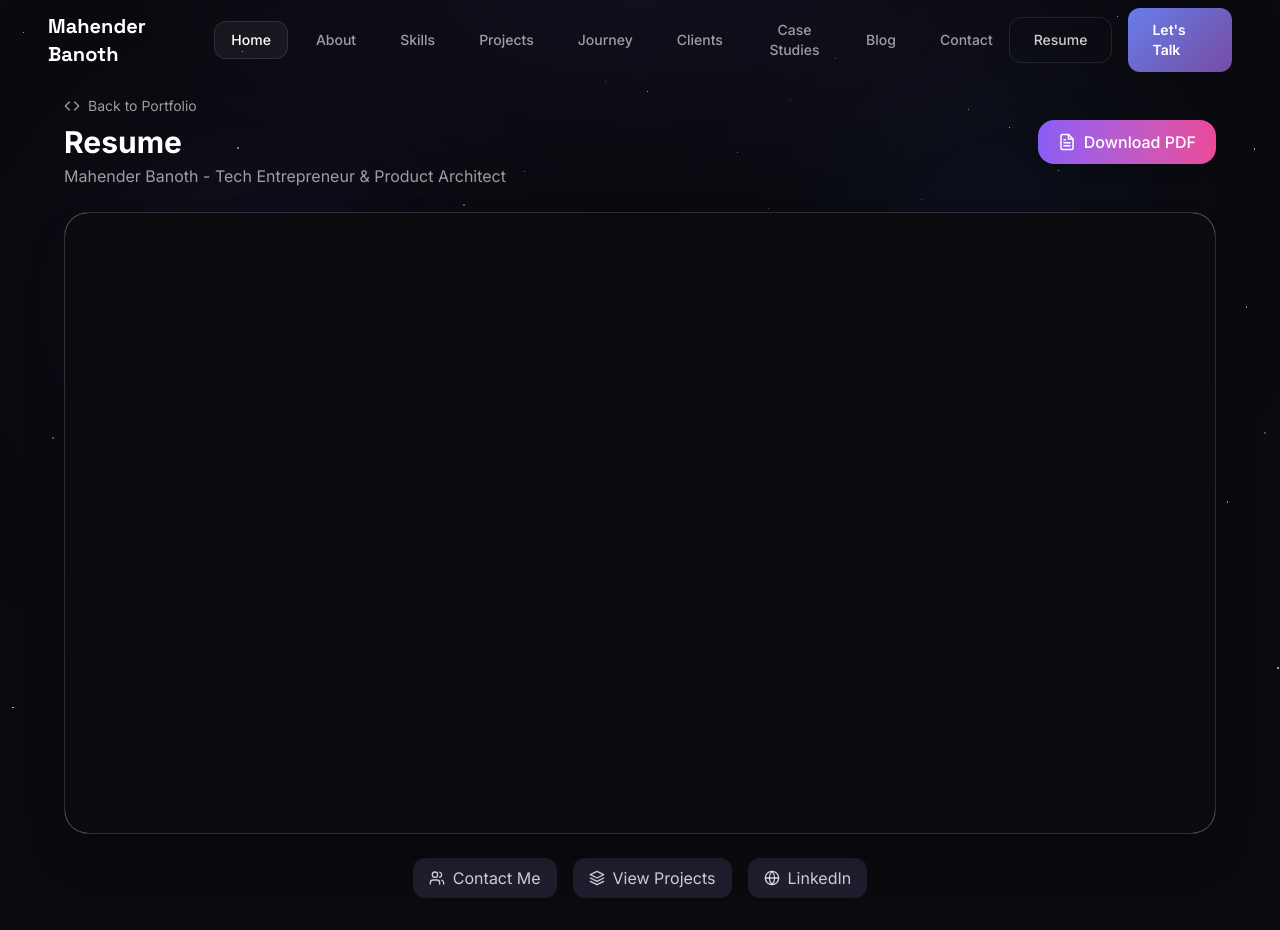
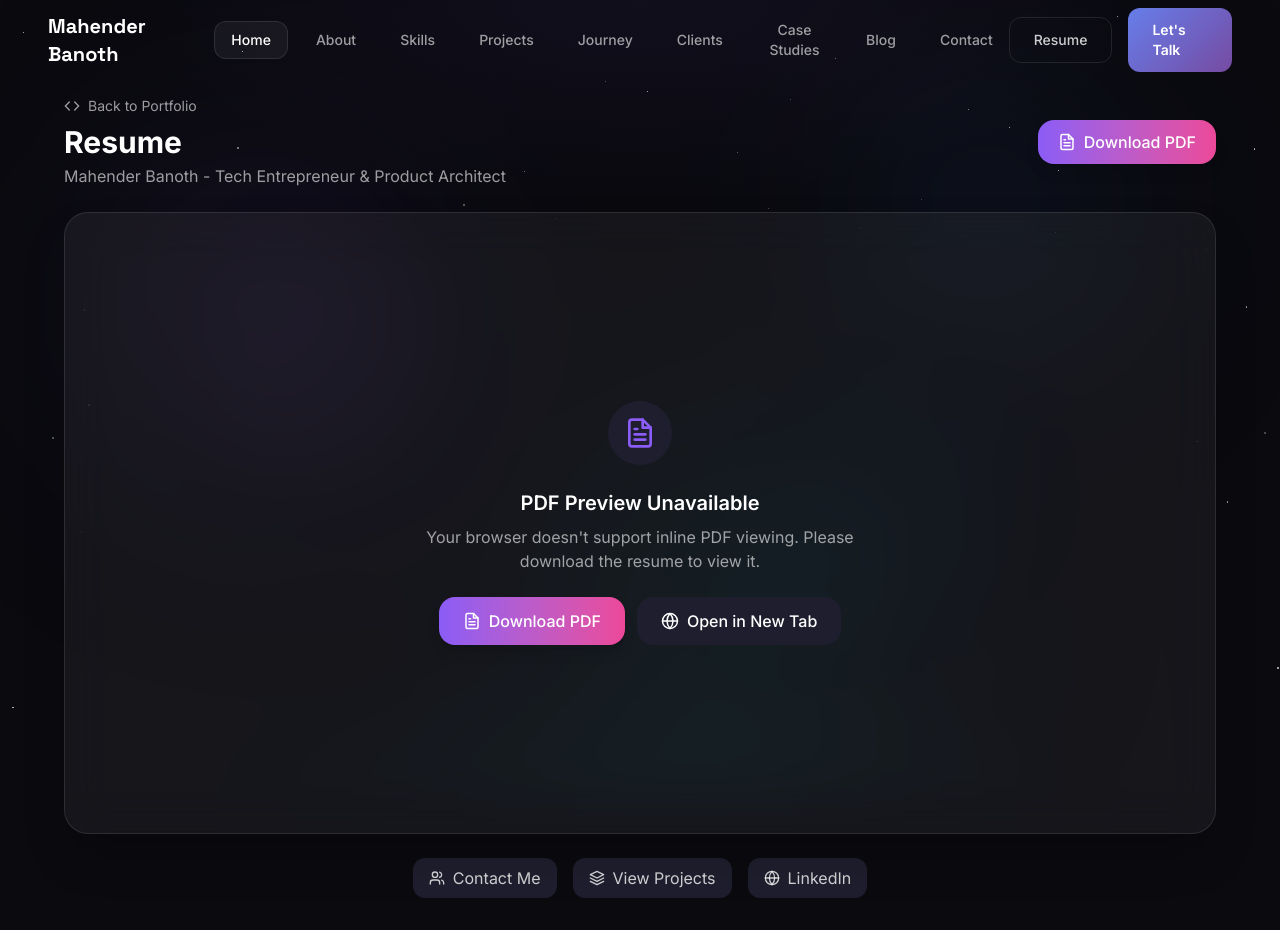
Before and after one commit to mahenderoffl/kalyanportfolio3d, a Next.js app: page /resume in a window 1280 px wide. Built offline with nearby package versions, Linux system fonts and the light colour scheme.

Commit message:
Fix PDF embedding - change X-Frame-Options from DENY to SAMEORIGIN and improve PDF viewer with fallback

```diff
--- a/src/app/resume/page.tsx
+++ b/src/app/resume/page.tsx
@@ -1,6 +1,6 @@
 "use client";
 
-import { useState } from "react";
+import { useState, useEffect } from "react";
 import Link from "next/link";
 import { motion } from "framer-motion";
 import { StarField, GradientMesh } from "@/components/effects";
@@ -9,7 +9,19 @@ import Icon from "@/components/ui/Icon";
 
 export default function ResumePage() {
   const [isLoading, setIsLoading] = useState(true);
+  const [pdfError, setPdfError] = useState(false);
   const pdfUrl = "/Mahender_Tech_CV.pdf";
+
+  useEffect(() => {
+    // Set a timeout to handle cases where PDF fails to load
+    const timer = setTimeout(() => {
+      if (isLoading) {
+        setPdfError(true);
+        setIsLoading(false);
+      }
+    }, 5000);
+    return () => clearTimeout(timer);
+  }, [isLoading]);
 
   const handleDownload = () => {
     const link = document.createElement("a");
@@ -74,7 +86,7 @@ export default function ResumePage() {
             className="relative rounded-2xl overflow-hidden border border-[var(--glass-border)] bg-[var(--glass-bg)] backdrop-blur-xl shadow-2xl"
           >
             {/* Loading State */}
-            {isLoading && (
+            {isLoading && !pdfError && (
               <div className="absolute inset-0 flex items-center justify-center bg-[var(--bg-secondary)]">
                 <div className="flex flex-col items-center gap-3">
                   <div className="w-10 h-10 border-3 border-[var(--accent-purple)] border-t-transparent rounded-full animate-spin" />
@@ -85,14 +97,62 @@ export default function ResumePage() {
               </div>
             )}
 
-            {/* PDF Embed */}
-            <iframe
-              src={`${pdfUrl}#toolbar=1&navpanes=0&scrollbar=1`}
-              className="w-full bg-white"
-              style={{ height: "calc(100vh - 180px)", minHeight: "400px" }}
-              onLoad={() => setIsLoading(false)}
-              title="Mahender Banoth Resume"
-            />
+            {/* PDF Error/Fallback State */}
+            {pdfError ? (
+              <div className="flex flex-col items-center justify-center py-20 px-4" style={{ minHeight: "calc(100vh - 180px)" }}>
+                <div className="w-16 h-16 mb-6 rounded-full bg-[var(--bg-tertiary)] flex items-center justify-center">
+                  <Icon name="file" size={32} className="text-[var(--accent-purple)]" />
+                </div>
+                <h3 className="text-xl font-semibold text-[var(--text-primary)] mb-2">
+                  PDF Preview Unavailable
+                </h3>
+                <p className="text-[var(--text-tertiary)] text-center max-w-md mb-6">
+                  Your browser doesn&apos;t support inline PDF viewing. Please download the resume to view it.
+                </p>
+                <div className="flex flex-col sm:flex-row gap-3">
+                  <motion.button
+                    onClick={handleDownload}
+                    whileHover={{ scale: 1.02 }}
+                    whileTap={{ scale: 0.98 }}
+                    className="flex items-center gap-2 px-6 py-3 rounded-xl bg-gradient-to-r from-[var(--accent-purple)] to-[var(--accent-pink)] text-white font-medium shadow-lg"
+                  >
+                    <Icon name="file" size={18} />
+                    <span>Download PDF</span>
+                  </motion.button>
+                  <a
+                    href={pdfUrl}
+                    target="_blank"
+                    rel="noopener noreferrer"
+                    className="flex items-center gap-2 px-6 py-3 rounded-xl bg-[var(--bg-tertiary)] text-[var(--text-primary)] font-medium hover:bg-[var(--bg-secondary)] transition-colors"
+                  >
+                    <Icon name="globe" size={18} />
+                    <span>Open in New Tab</span>
+                  </a>
+                </div>
+              </div>
+            ) : (
+              /* PDF Embed using object tag for better compatibility */
+              <object
+                data={pdfUrl}
+                type="application/pdf"
+                className="w-full bg-white"
+                style={{ height: "calc(100vh - 180px)", minHeight: "400px" }}
+                onLoad={() => setIsLoading(false)}
+                onError={() => {
+                  setPdfError(true);
+                  setIsLoading(false);
+                }}
+              >
+                {/* Fallback for browsers that don't support object tag */}
+                <embed
+                  src={pdfUrl}
+                  type="application/pdf"
+                  className="w-full bg-white"
+                  style={{ height: "calc(100vh - 180px)", minHeight: "400px" }}
+                  onLoad={() => setIsLoading(false)}
+                />
+              </object>
+            )}
           </motion.div>
 
           {/* Mobile Download CTA */}
```
Also changed, not shown: vercel.json, 1 other file (tests, documents, lock files or other folders).
